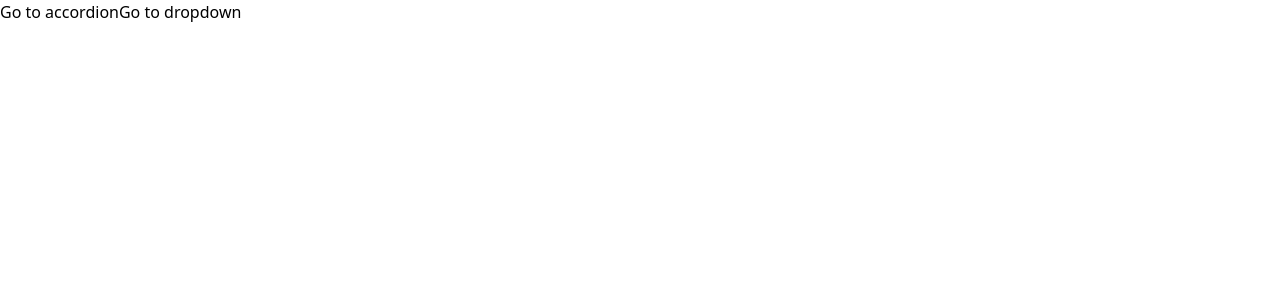
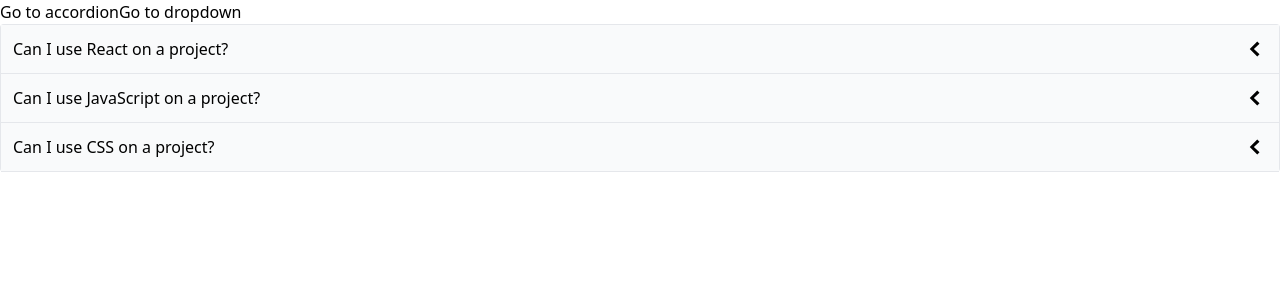
Before and after one commit to jimstav/comps, a React (Vite) app: page /accordion in a window 1280 px wide. Shown: the top 300 px of the page. Built offline with nearby package versions, Linux system fonts and the light colour scheme.

Commit message:
A Route Component

```diff
--- a/src/App.js
+++ b/src/App.js
@@ -1,10 +1,21 @@
 import Link from "./components/Link";
+import Route from "./components/Route";
+import AccordionPage from "./pages/AccordionPage";
+import DropdownPage from "./pages/DropdownPage";
 
 function App() {
   return (
     <div>
       <Link to="/accordion">Go to accordion</Link>
       <Link to="/dropdown">Go to dropdown</Link>
+      <div>
+        <Route path="/accordion">
+          <AccordionPage />
+        </Route>
+        <Route path="/dropdown">
+          <DropdownPage />
+        </Route>
+      </div>
     </div>
   );
 }
--- /dev/null
+++ b/src/components/Route.js
@@ -0,0 +1,14 @@
+import { useContext } from "react";
+import NavigationContext from "../context/navigation";
+
+function Route({ path, children }) {
+  const { currentPath } = useContext(NavigationContext);
+
+  if (path === currentPath) {
+    return children;
+  }
+
+  return null;
+}
+
+export default Route;
--- a/src/pages/AccordionPage.js
+++ b/src/pages/AccordionPage.js
@@ -1,4 +1,4 @@
-import Accordion from "./components/Accordion";
+import Accordion from "../components/Accordion";
 
 function AccordionPage() {
   const items = [
```
